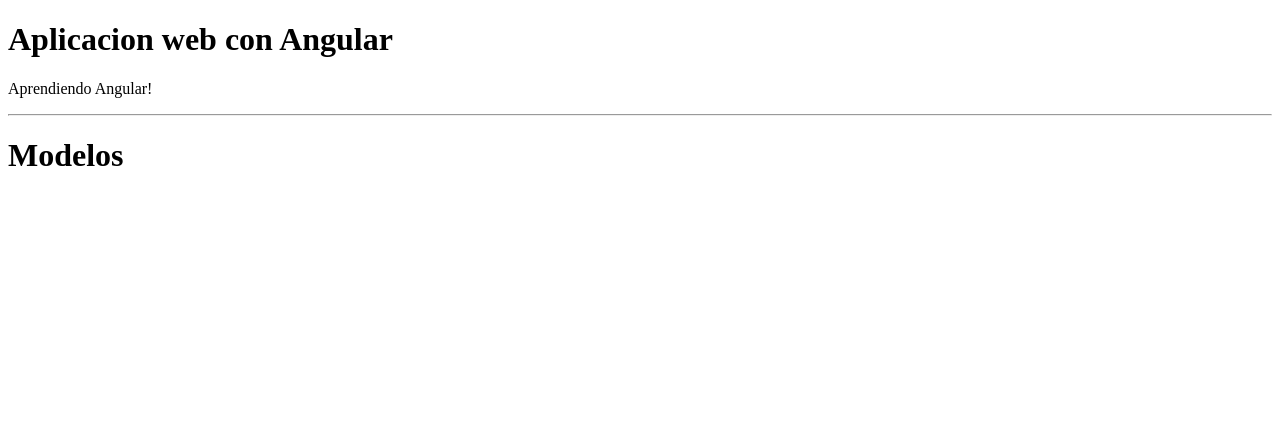
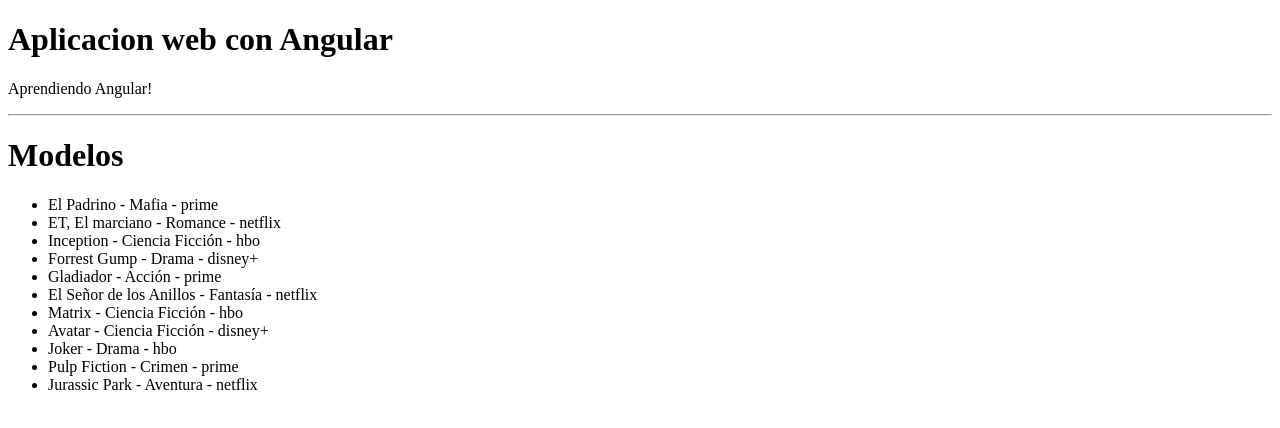
Before and after one commit to Ignacio-Molina-0804/UDemyWebCourse, an Angular app in the folder Angular/: page / in a window 1280 px wide. Shown: the top 428 px of the page. Built offline with nearby package versions, Linux system fonts and the light colour scheme.

Commit message:
Recorrer Array de Peliculas

```diff
--- a/Angular/src/app/components/cine/cine.html
+++ b/Angular/src/app/components/cine/cine.html
@@ -1,3 +1,13 @@
 <hr>
 
 <h1>{{titulo}}</h1>
+
+<ul>
+
+    @for (pelicula of peliculas; track pelicula.id) {
+
+        <li>{{pelicula.titulo}} - {{pelicula.genero}} - {{pelicula.plataforma}}</li>
+
+    }
+
+</ul>
--- a/Angular/src/app/components/cine/cine.ts
+++ b/Angular/src/app/components/cine/cine.ts
@@ -14,17 +14,25 @@
   constructor() {
     this.titulo = 'Modelos';
     this.peliculas = [
-      new Pelicula('El Padrino', 'Mafia', 'Coppola', 1976, 'prime', false),
-      new Pelicula('Titanic', 'Romance', 'James Cameron', 1997, 'netflix', true),
-      new Pelicula('Inception', 'Ciencia Ficción', 'Christopher Nolan', 2010, 'hbo', false),
-      new Pelicula('Forrest Gump', 'Drama', 'Robert Zemeckis', 1994, 'disney+', true),
-      new Pelicula('Gladiador', 'Acción', 'Ridley Scott', 2000, 'prime', false),
-      new Pelicula('El Señor de los Anillos', 'Fantasía', 'Peter Jackson', 2001, 'netflix', true),
-      new Pelicula('Matrix', 'Ciencia Ficción', 'Lana y Lilly Wachowski', 1999, 'hbo', false),
-      new Pelicula('Avatar', 'Ciencia Ficción', 'James Cameron', 2009, 'disney+', true),
-      new Pelicula('Joker', 'Drama', 'Todd Phillips', 2019, 'hbo', true),
-      new Pelicula('Pulp Fiction', 'Crimen', 'Quentin Tarantino', 1994, 'prime', false),
-      new Pelicula('Jurassic Park', 'Aventura', 'Steven Spielberg', 1993, 'netflix', true),
+      new Pelicula(1, 'El Padrino', 'Mafia', 'Coppola', 1976, 'prime', false),
+      new Pelicula(2, 'Titanic', 'Romance', 'James Cameron', 1997, 'netflix', true),
+      new Pelicula(3, 'Inception', 'Ciencia Ficción', 'Christopher Nolan', 2010, 'hbo', false),
+      new Pelicula(4, 'Forrest Gump', 'Drama', 'Robert Zemeckis', 1994, 'disney+', true),
+      new Pelicula(5, 'Gladiador', 'Acción', 'Ridley Scott', 2000, 'prime', false),
+      new Pelicula(6, 'El Señor de los Anillos', 'Fantasía', 'Peter Jackson', 2001, 'netflix', true),
+      new Pelicula(7, 'Matrix', 'Ciencia Ficción', 'Lana y Lilly Wachowski', 1999, 'hbo', false),
+      new Pelicula(8, 'Avatar', 'Ciencia Ficción', 'James Cameron', 2009, 'disney+', true),
+      new Pelicula(9, 'Joker', 'Drama', 'Todd Phillips', 2019, 'hbo', true),
+      new Pelicula(10, 'Pulp Fiction', 'Crimen', 'Quentin Tarantino', 1994, 'prime', false),
+      new Pelicula(11, 'Jurassic Park', 'Aventura', 'Steven Spielberg', 1993, 'netflix', true),
     ];
   }
+
+  ngOnInit(){
+
+    console.log(this.peliculas)
+
+    this.peliculas[1].titulo = "ET, El marciano"
+
+  }
 }
--- a/Angular/src/app/models/pelicula.ts
+++ b/Angular/src/app/models/pelicula.ts
@@ -2,6 +2,7 @@
 
     constructor(
 
+        public id: number,
         public titulo: string,
         public genero: string,
         public director: string,
```
